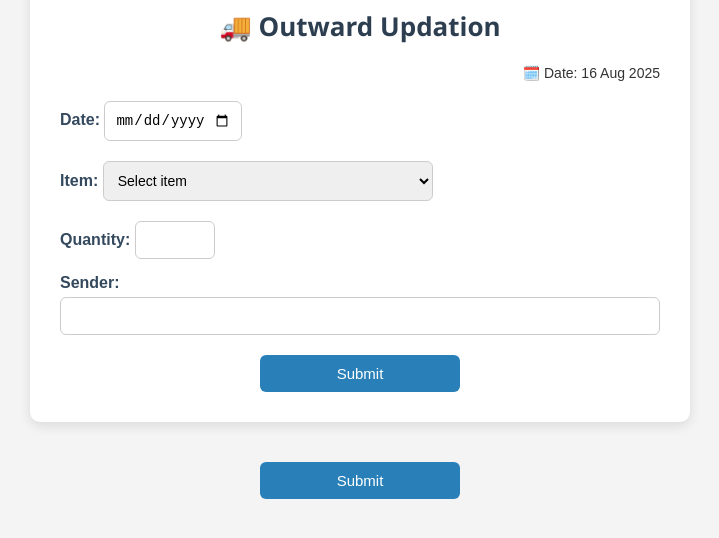
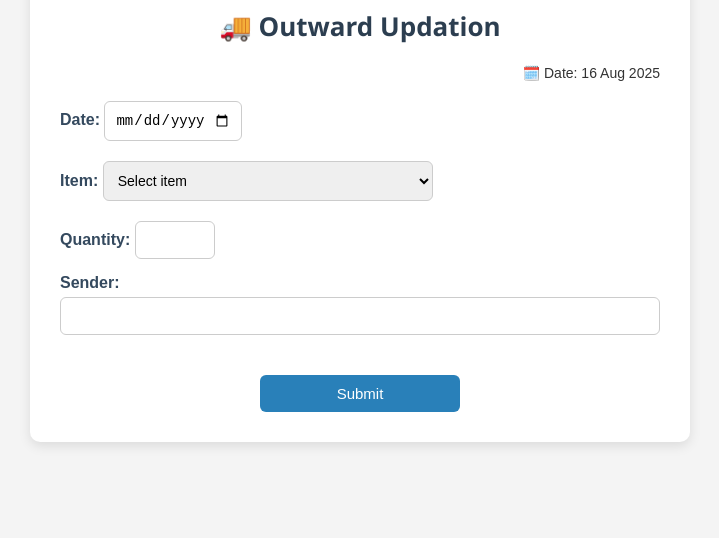
Before and after one commit to IstosMedical/istock, a plain HTML site: page outward.html in a window 1280 px wide. Shown: the part 200-738 px from the top of the page, without its empty margins (280-999 px from the left). Drawn offline with Linux system fonts and the light colour scheme.

Commit message:
Update outward.html

```diff
--- a/outward.html
+++ b/outward.html
@@ -177,15 +177,6 @@
         <input type="text" name="Sender" required />
       </label>
 
-      <div style="text-align: center;">
-        <button type="submit" id="submitBtn">
-          <span id="btnText">Submit</span>
-          <span id="spinner" style="display: none; margin-left: 8px;">⏳</span>
-        </button>
-      </div>
-    </form>
-  </div>
-
   <!-- ✅ Toast Notification -->
 <div id="toast" style="display:none; position:fixed; bottom:20px; right:20px; background:#2980b9; color:white; padding:12px 20px; border-radius:8px; box-shadow:0 4px 12px rgba(0,0,0,0.2); font-family:Arial, sans-serif; z-index:9999; transition:opacity 0.3s ease;">
   <span id="toastMessage">✅ Submitted successfully</span>
```
